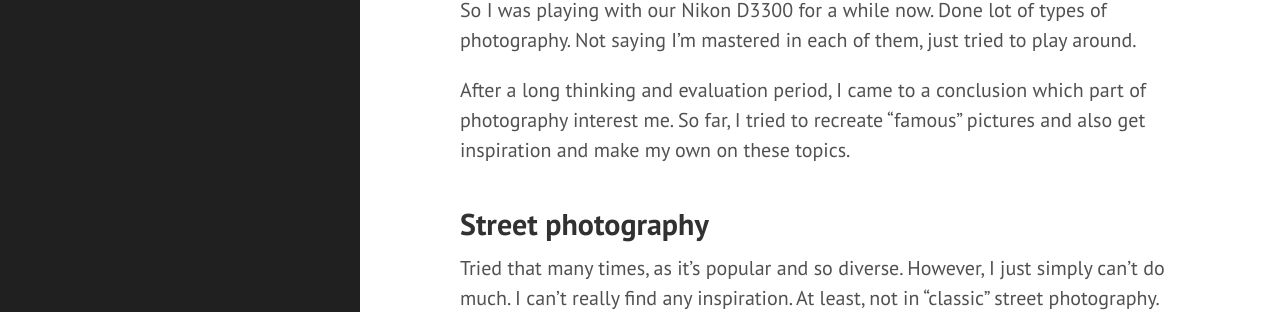
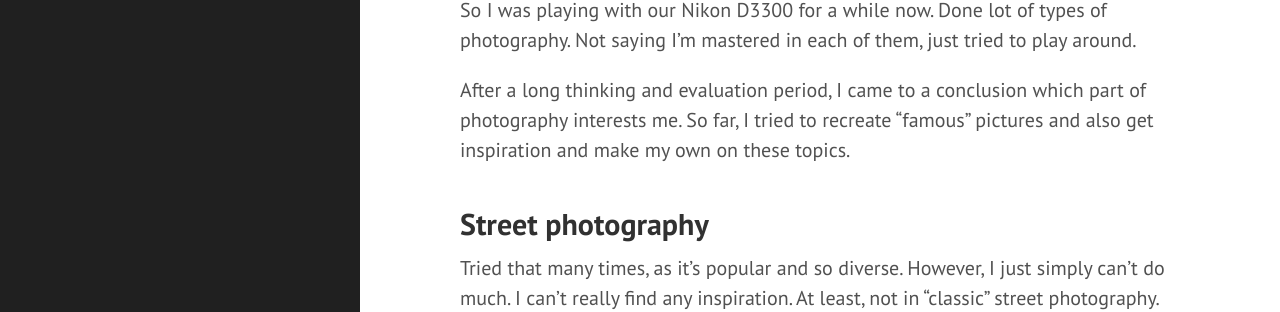
Before and after one commit to ksgy/miisu_blog, a Jekyll site: the page built from _posts/2017-07-29-a-more-controlled-way.md, in a window 1280 px wide and 900 px high. Shown: the part 190-502 px from the top of the window. Built offline with Jekyll 4.4.1, drawn with Linux system fonts in a browser that asks for light colours; Markdown is read by kramdown in place of the engine named in the settings.

Commit message:
Typo fix

```diff
--- a/_posts/2017-07-29-a-more-controlled-way.md
+++ b/_posts/2017-07-29-a-more-controlled-way.md
@@ -3,12 +3,12 @@ layout: post
 title: A more controlled way
 author: [misu]
 image: /public/images/a-more-controlled-way.jpg
-excerpt: After a long thinking and evaluation period, I came to a conclusion which part of photography interest me. So far, I tried...
+excerpt: After a long thinking and evaluation period, I came to a conclusion which part of photography interests me. So far, I tried...
 ---
 
 So I was playing with our Nikon D3300 for a while now. Done lot of types of photography. Not saying I'm mastered in each of them, just tried to play around.
 
-After a long thinking and evaluation period, I came to a conclusion which part of photography interest me. So far, I tried to recreate "famous" pictures and also get inspiration and make my own on these topics.
+After a long thinking and evaluation period, I came to a conclusion which part of photography interests me. So far, I tried to recreate "famous" pictures and also get inspiration and make my own on these topics.
 
 ## Street photography
 Tried that many times, as it's popular and so diverse. However, I just simply can't do much. I can't really find any inspiration. At least, not in "classic" street photography.
```
